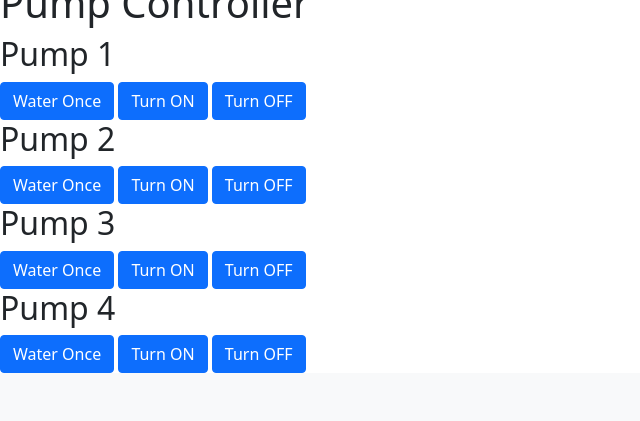
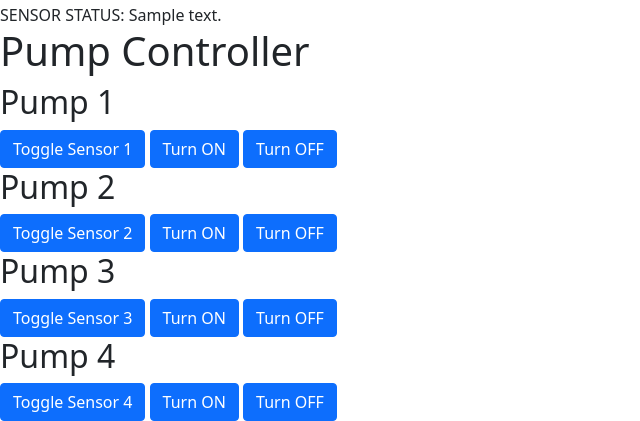
Before and after one commit to JasdeepN/plants, a Flask app: template templates/pump.html in a window 1280 px wide. Shown: the part 479-900 px from the top of the page, without its empty margins (0-640 px from the left). Before the commit the page ends 852 px from the top, so only its background shows below. Run offline with Flask 3, Linux system fonts and the light colour scheme; the template is opened without the code that fills it: most values are stand-ins (such as "Sample title", 1, 10 or a date in 2020); some libraries are stand-ins or nearby versions.

Commit message:
updated db and configs to save more meaningful data for soil status, front end displays raw sensor value in pump settings

```diff
--- a/app.py
+++ b/app.py
@@ -8,12 +8,14 @@ import db
 # from flask_socketio import SocketIO
 from flask_bootstrap import Bootstrap4
 # from flask_mqtt import Mqtt
+from env_monitor import getLastReading
+from subprocess import call
 import subprocess
-import shlex
+from configs import start_process, check_process, getAllADSRaw
+
 app = Flask(__name__)
 # mqtt = Mqtt(app)
 # socketio = SocketIO(app)
-
 
 # DECLARE AND INIT #
 
@@ -22,8 +24,8 @@ water.init()
 
 active_apps = [None, None]
 programs = [
-    "auto_water.py",
-    "auto_env.py"
+    "water",
+    "environmental_recorder",
 ]
 
 ######
@@ -43,7 +45,8 @@ def toDict(self):
         'Soil 2' : self[8],
         'Soil 3' : self[9],
         'Soil 4' : self[10],
-        'eCO2' : self[11]
+        'eCO2' : self[11],
+        'TVOC' : self[12]
     }
 
 def toPumpDict(self):
@@ -92,72 +95,86 @@ def table_template(title = "", data = [], text = "", table= None, status=None):
         }
     return templateData
 
+
+def home_template(soil, last_water, current_env, programs, active_sensors, host_data, title = "Home"):
+    now = datetime.datetime.now()
+    timeString = now.strftime("%c")
+    templateData = {
+        'time': timeString,
+        'title' : title,
+        'soil': soil,
+        'last_water': last_water,
+        'current_env': current_env,
+        'programs': programs,
+        'active_sensors': active_sensors,
+        'host_data': host_data
+        }
+    return templateData
+
 ## GET DATA ##
 def getSoilStatus():
     return water.get_soil_status()
 
 def getPumpStatus():
-    pump_arr = []
-    pump_arr.append("OFF" if water.getPinState(0) == 0 else "ON");
-    pump_arr.append("OFF" if water.getPinState(1) == 0 else "ON");
-    pump_arr.append("OFF" if water.getPinState(2) == 0 else "ON");
-    pump_arr.append("OFF" if water.getPinState(3) == 0 else "ON");
-    return pump_arr
+    retVal = []
+    status_arr = []
+    status_arr.append("OFF" if water.getPinState(0) == 0 else "ON");
+    status_arr.append("OFF" if water.getPinState(1) == 0 else "ON");
+    status_arr.append("OFF" if water.getPinState(2) == 0 else "ON");
+    status_arr.append("OFF" if water.getPinState(3) == 0 else "ON");
 
-def getRunning():
-    global active_apps
-    active_apps = []
-    for target in programs:
-        active_apps.append(verification(target))
-    return active_apps
+    rawData = getAllADSRaw();
+
+    retVal.append(status_arr)
+    retVal.append(rawData)
+    return retVal
+
+def getLastWatered():
+    return db.query(query='''select PUMPS.* from PUMPS ,
+           (select pump_id,max(time) as date
+                from PUMPS
+                group by pump_id) max_date
+             where PUMPS.pump_id=max_date.pump_id
+             and PUMPS.time=max_date.date  ORDER BY PUMPS.pump_id ASC ;''')
+    # print('last water', temp)
+
+def getEnvironmentStatus():
+    current = db.query(query='''SELECT * FROM SENSOR_READINGS ORDER BY id DESC LIMIT 1;''')
+    # current = snapshot()
+    return current
 
 
-def verification(prog):
-    for pid in psutil.pids():
-        p = psutil.Process(pid)
-        if p.name() == "python" and len(p.cmdline()) > 1 and prog in p.cmdline()[1]:
-            return True
-    return False
+def getActiveSensor():
+    return water.sensor_state()
 
+def getHostStats():
+    # proc=call()
+    proc=subprocess.check_output(["./hwid.sh"])
+    return proc.decode().split('\n')
 
-def checkRunning(program=None):
+def getRunning(program=None):
     global programs
-    global active_apps
-    getRunning()
-    print('checking for', program)
+    ret=[]
+    for prog in programs:
+        ret.append(check_process(prog))
 
-    if program == None:
-        out=[]
-        for target in active_apps:
-            if target is None:
-                out.append(programs[target]+" Process Not Started.")
-            elif target is False:
-                out.append(programs[target] + " not found")
-            else:
-                out.append(programs[target] +'Running')
-
-        return out
-    else:
-        retVal = programs[program] + " Not Found."
-        try:
-            if (active_apps[program] is not None):
-                retVal =  "Already running";
-        except:
-            pass
-        return retVal
+    return ret
 
 def getAllData():
     _data = []
     _data.append(getSoilStatus());
-    _data.append(getPumpStatus());
-    # _data.append(getEnvironmentalStatus());
+    _data.append(getLastWatered());
+    _data.append(getEnvironmentStatus());
+    _data.append(getRunning())
+    _data.append(getActiveSensor())
+    _data.append(getHostStats())
     return _data
 
 
 ## ROUTES ##
 @app.route("/")
 def home():
-    templateData = template(title = "Home")
+    templateData = home_template(title = "Home", *getAllData())
     return render_template('main.html', **templateData)
 
 @app.route("/logs")
@@ -175,12 +192,12 @@ def soil():
 
 @app.route("/environment")
 def environment():
-    templateData = data_template(title = "Environment", status=checkRunning(program=1))
+    templateData = data_template(title = "Environment", status=check_process("environmental_recorder"))
     return render_template('tables/sensor_table.html', **templateData)
 
 @app.route("/pump")
 def pump():
-    templateData = data_template(title = "Pump", data = getPumpStatus())
+    templateData = data_template(title = "Pump", data = getPumpStatus(), text=water.sensor_state())
     return render_template('pump.html', **templateData)
 
 @app.route("/processes")
@@ -243,13 +260,13 @@ def pum43(toggle):
     return render_template('pump.html', **templateData)
 
 
-@app.route("/auto/sensor/<pin>")
+@app.route("/water/sensor/<pin>")
 def sensor_toggle(pin):
 
     water.toggle_sensor(int(pin))
     status = water.sensor_state()
-    templateData = template(title = "Home", text = status)
-    return render_template('main.html', **templateData)
+    templateData = data_template(title = "Pump", text = status, data = getPumpStatus())
+    return render_template('pump.html', **templateData)
 
 
 #### API ROUTE #####
@@ -266,6 +283,14 @@ def pump_data():
     arr = db.get_all_rows(table="PUMPS", limit="200000", order="time DESC")
     # print([toPumpDict(row) for row in arr] )
     return {'data': [toPumpDict(row) for row in arr] }
+
+
+@app.route('/api/process/water/start')
+def start_water():
+    # print([toPumpDict(row) for row in arr] )
+    templateData = template(text = start_process('water'))
+    return render_template('processes.html', **templateData)
+    # return water.start_process();
 
 
 # THE ONLY ONE???
--- a/templates/main.html
+++ b/templates/main.html
@@ -3,37 +3,102 @@
 {% block content %}
 {{ text }}
 
+<div class="content" id="main-page">
 
-<a href="/auto/sensor/0"><button>Toggle Sensor 1</button></a> <br>
-<a href="/auto/sensor/1"><button>Toggle Sensor 2</button></a> <br>
-<a href="/auto/sensor/2"><button>Toggle Sensor 3</button></a> <br>
-<a href="/auto/sensor/3"><button>Toggle Sensor 4</button></a> <br>
 
-<!--
+  <h2 class="title center"> Current Status </h2>
+  <div class="grid-container">
 
-<a href="/errors/clear"><button>Clear Errors(maybe?)</button></a> <br>
+    <div class="grid-item">
+      <div class="title">
+        <h3> LAST WATERED </h3>
+      </div>
+      <div class="data">
+        {% for item in soil %}
+        <div class="line">
+          <span class="left"> <p class="text">Plant {{loop.index}} {{ item }} </p> </span>
+          <span class="right"><p class="text">Last Watered {% if last_water[loop.index-1][3] == 0  %} Manually on {% else %} Automatically on {% endif %} {{ last_water[loop.index-1][2].strftime("%c") }} </p> </span>
+        </div>
+        {% endfor %}
+      </div>
 
-<a href="/sensor1"><button>Check Soil Status 1</button></a> <br>
-<a href="/sensor2"><button>Check Soil Status 2</button></a> <br>
-<a href="/sensor3"><button>Check Soil Status 3</button></a> <br>
+    </div>
 
-<a href="/water1/ON"><button>PUMP 1 ON</button></a>
-<a href="/water1/OFF"><button>PUMP 1 OFF</button></a> <br>
+    <div class="grid-item">
+      <div class="title">
+        <h3> Last Environmental Data Poll </h3>
+      </div>
+      <div class="data">
+        <div class="line">
+          <span class="left"> <p class="text">Database Row - {{ current_env[0][0] }} </p> </span>
+          <span class="right"><p class="text">Recorded on {{ current_env[0][1].strftime("%c") }} </p> </span>
+        </div>
 
-<a href="/water2/ON"><button>PUMP 2 ON</button></a>
-<a href="/water2/OFF"><button>PUMP 2 OFF</button></a> <br>
+        <div class="line">
+          <span class="left"> <p class="text">Temperature </p> </span>
+          <span class="right"><p class="text">{{ current_env[0][2] }} *C</p> </span>
+        </div>
 
-<a href="/water3/ON"><button>PUMP 3 ON</button></a>
-<a href="/water3/OFF"><button>PUMP 3 OFF</button></a> <br>
+        <div class="line">
+          <span class="left"> <p class="text">Humidity </p> </span>
+          <span class="right"><p class="text">{{ current_env[0][3] }} %</p> </span>
+        </div>
 
-<a href="/water4/ON"><button>PUMP 3 ON</button></a>
-<a href="/water4/OFF"><button>PUMP 3 OFF</button></a> <br>
- -->
+        <div class="line">
+          <span class="left"> <p class="text">Pressure </p> </span>
+          <span class="right"><p class="text">{{ current_env[0][4] }} kPa </p> </span>
+        </div>
 
-<!-- <a href="/auto/env/test"><button>test env insert</button></a>
-<a href="/auto/env/dump/db"><button>dump db</button></a>
-<a href="/auto/env/dump/pump"><button>dump pump db</button></a><br> -->
+        <div class="line">
+          <span class="left"> <p class="text">Gas Resistance </p> </span>
+          <span class="right"><p class="text">{{ current_env[0][5] }} Ohms</p> </span>
+        </div>
 
+        <div class="line">
+          <span class="left"> <p class="text">AQI </p> </span>
+          <span class="right"><p class="text">{{ current_env[0][6] }} %</p> </span>
+        </div>
+
+        <div class="line">
+          <span class="left"> <p class="text">eCO2 </p> </span>
+          <span class="right"><p class="text">{{ current_env[0][11] }} ppm</p> </span>
+        </div>
+
+        <div class="line">
+          <span class="left"> <p class="text">TVOC </p> </span>
+          <span class="right"><p class="text">{{ current_env[0][12] }} ppb</p> </span>
+        </div>
+      </div>
+    </div>
+
+
+
+
+    <div class="grid-item">
+      <div class="title">
+        <h3> Process Status' </h3>
+      </div>
+
+      <div> AUTO WATERING - {{ programs[0][1] }} </div>
+      <div> ENVIRONMENTAL RECORDER - {{ programs[1][1] }} </div>
+
+      {% for item in active_sensors %}
+        <div> Auto Water Sensor {{ loop.index }} {% if item == True %} ON {% else %} OFF {% endif %} </div>
+      {% endfor %}
+    </div>
+
+    <div class="grid-item">
+      <h3> HOST INFO </h3>
+
+    <div> {{ host_data[0] }} </div>
+    <div> {{ host_data[1] }} </div>
+    <div> {{ host_data[2] }} </div>
+    <div> {{ host_data[3] }} </div>
+    <div> {{ host_data[4] }} </div>
+
+     </div>
+  </div>
+</div>
 {% endblock %}
 
 
--- a/templates/processes.html
+++ b/templates/processes.html
@@ -2,6 +2,8 @@
 
 {% block content %}
 {{ text }}
+
+<br><a href="/api/process/water/start"><button class="btn btn-primary">start water</button></a>
 
 
 {% endblock %}
@@ -9,8 +11,4 @@
 
 {% block scripts %}
 {{super()}}
-  <!-- <script type="text/javascript" charset="utf-8">
-    var socket = io();
-    socket.emit("my event", {data:"from about"})
-  </script> -->
 {% endblock %}
--- a/templates/pump.html
+++ b/templates/pump.html
@@ -3,20 +3,23 @@
 
 {% block content %}
 <h1> Pump Status' </h1>
+
 <div class="content pump">
     <span class="icons horizontal">
-    {% for item in data %}
-    {% if item == "ON" %}
-        <div class="status-bar">
-            <h2 class="title"> Pump {{loop.index}}</h2>
+    {% for item in data[0] %}
+    <div class="status-bar">
+        <h2 class="title"> Pump {{loop.index}} </h2>
+        {% if item[0] == "ON" %}
            <div class="icon">  <img src="{{ url_for('static', filename='imgs/on.png') }}" /> </div>
+        {% else %}
+            <div class="icon"> <img src="{{ url_for('static', filename='imgs/off.png') }}" /></div>
+        {% endif %}
+
+            <div class="">RAW VAL: {{ data[1][loop.index-1] }}</div>
+            <div class="">SENSOR STATUS: {{ text[loop.index-1] }}</div>
+
+
         </div>
-    {% else %}
-        <div class="status-bar">
-            <h2 class="title"> Pump {{loop.index}} </h2>
-            <div class="icon"> <img src="{{ url_for('static', filename='imgs/off.png') }}" /></div>
-        </div>
-    {% endif %}
 
     {% endfor %}
     </div>
@@ -27,37 +30,39 @@
 
             <div class="pump-controller">
                 <h2 class="title"> Pump 1 </h2>
-                <a href="/water1"><button class="btn btn-primary">Water Once</button></a>
+                <a href="/water/sensor/0"><button class="btn btn-primary">Toggle Sensor 1</button></a>
                 <a href="/water1/ON"><button class="btn btn-primary">Turn ON</button></a>
                 <a href="/water1/OFF"><button class="btn btn-primary">Turn OFF</button></a>
             </div>
 
             <div class="pump-controller">
                 <h2 class="title"> Pump 2 </h2>
-                <a href="/water2"><button class="btn btn-primary">Water Once</button></a>
+                <a href="/water/sensor/1"><button class="btn btn-primary">Toggle Sensor 2</button></a>
                 <a href="/water2/ON"><button class="btn btn-primary">Turn ON</button></a>
                 <a href="/water2/OFF"><button class="btn btn-primary">Turn OFF</button></a>
             </div>
 
             <div class="pump-controller">
                 <h2 class="title"> Pump 3 </h2>
-                <a href="/water3"><button class="btn btn-primary">Water Once</button></a>
+                <a href="/water/sensor/2"><button class="btn btn-primary">Toggle Sensor 3</button></a>
                 <a href="/water3/ON"><button class="btn btn-primary">Turn ON</button></a>
                 <a href="/water3/OFF"><button class="btn btn-primary">Turn OFF</button></a>
             </div>
 
             <div class="pump-controller disabled">
                 <h2 class="title"> Pump 4 </h2>
-                <a href="/water4"><button class="btn btn-primary">Water Once</button></a>
+                <a href="/water/sensor/3"><button class="btn btn-primary">Toggle Sensor 4</button></a>
                 <a href="/water4/ON"><button class="btn btn-primary">Turn ON</button></a>
                 <a href="/water4/OFF"><button class="btn btn-primary">Turn OFF</button></a>
             </div>
 
         </span>
     </div>
+
+
+
 {% endblock %}
 
 {% block scripts %}
     {{super()}}
-
 {% endblock %}
--- a/templates/tables/sensor_table.html
+++ b/templates/tables/sensor_table.html
@@ -18,6 +18,7 @@
         <th>Soil 3</th>
         <th>Soil 4</th>
         <th>eCO2</th>
+        <th>TVOC</th>
     </tr>
     </thead>
     <tbody>
@@ -52,9 +53,9 @@
             { data: 'Soil 2' },
             { data: 'Soil 3' },
             { data: 'Soil 4' },
-            { data: 'eCO2' }
+            { data: 'eCO2' },
+            { data: 'TVOC' }
         ],
-
         order: [[0, 'desc']]
       });
     });
```
Also changed, not shown: configs.py (+33 -4 lines), db.py (+51 -10 lines), env_monitor.py (+8 -3 lines), templates/soil.html (+5 -4 lines), water.py (+2 -5 lines).
